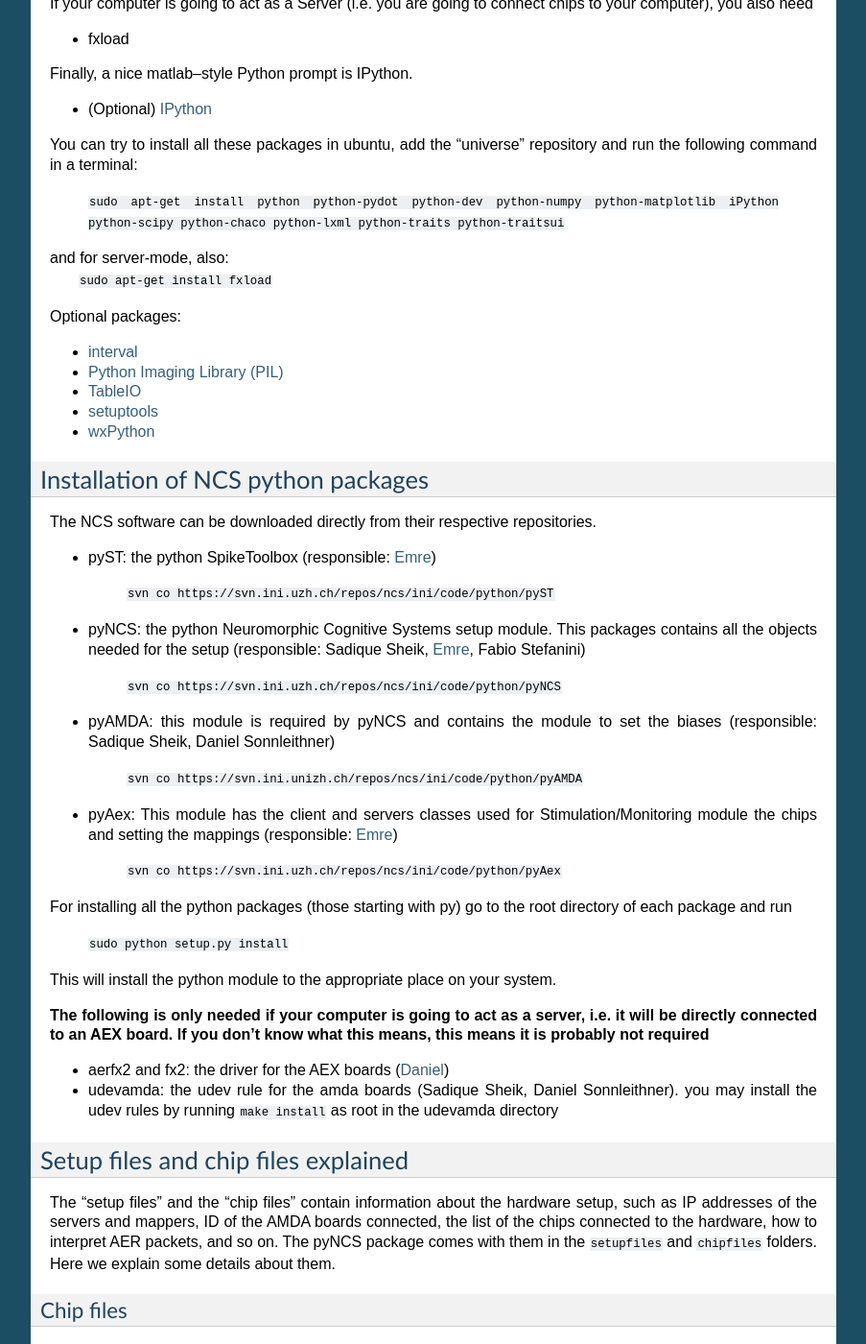
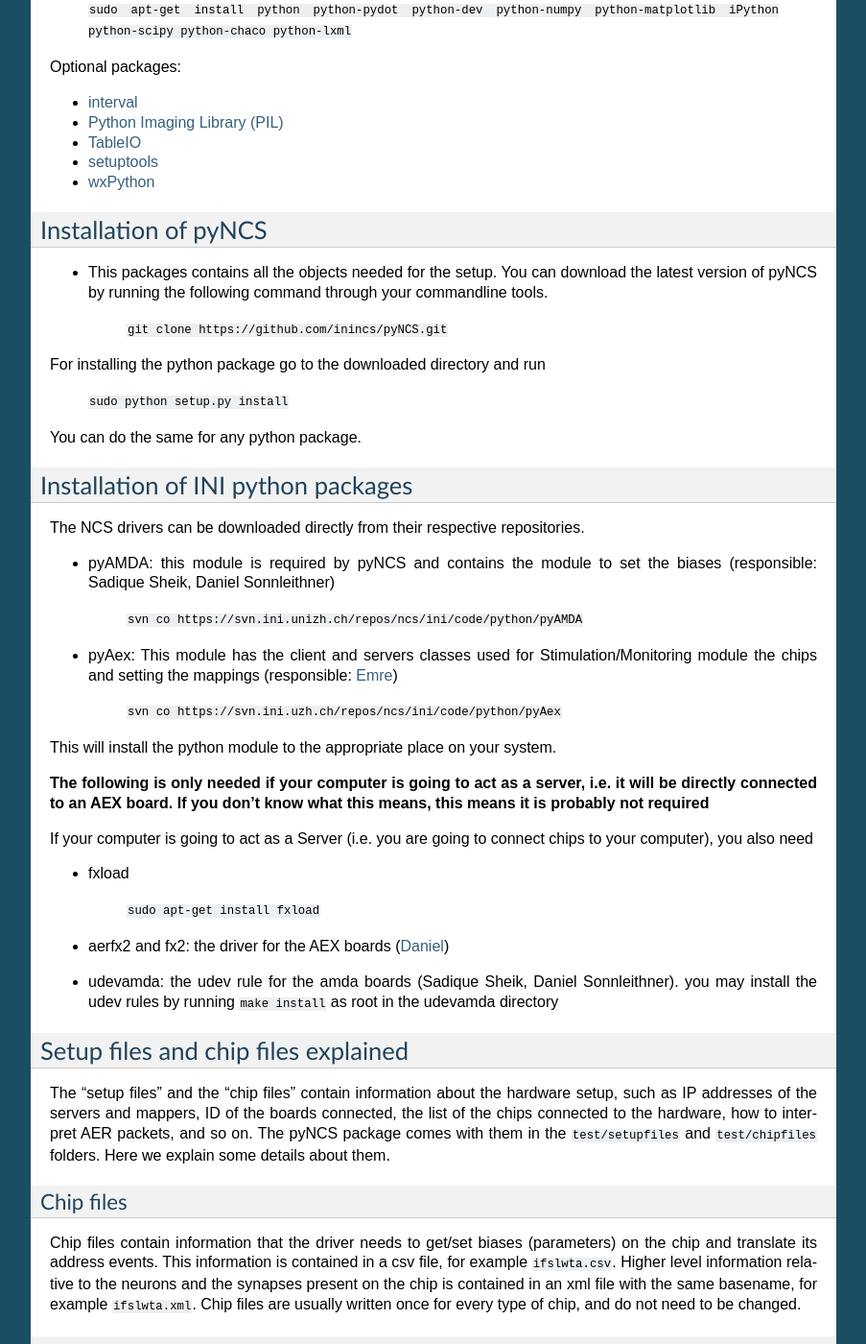
Before and after one commit to inincs/pyNCS, a Sphinx documentation site: the page built from docs/general/installation.txt, in a window 1280 px wide and 1400 px high, scrolled down 686 px. Shown: the whole window at 96% size, without its empty margins (198-1101 px from the left). Built offline with Sphinx 7.4.7, drawn with Linux system fonts in a browser that asks for light colours; formulas are drawn with MathJax 3; pages that are not in the unit, such as notebooks, are missing from menus; some of the changed text lies outside the part shown.

Commit message:
documentation for installation updated.

```diff
--- a/docs/general/installation.txt
+++ b/docs/general/installation.txt
@@ -4,36 +4,26 @@ Software Installation
 Preliminary remarks
 -------------------
 
-**Please remember that most of this software is **work in progress, therefore please do not distribute.**
-
-The software used in the NCS group is mainly written in the Python Programming Language. Online tutorials for python can be found on `docs.python.org <http://docs.python.org/tutorial/>`
-
 The software is mainly tested on Linux. It has been reported to work on Mac OS X without considerable difficulty, but is is currently not supported by Windows.
 
 Prerequisites
 .............
 
-You first need the following packages
+You first need the following python packages
 
 - `python <http://www.python.org>`_
 - `python-dev <http://www.python.org>`_
-
-And the following third party modules
-
 - `numpy <http://numpy.scipy.org/>`_
+- `scipy <http://numpy.scipy.org/>`_
 - `matplotlib <http://matplotlib.sourceforge.net/>`_
-- `scipy <http://numpy.scipy.org/>`_
 - `pydot <http://pydot.googlecode.com/files/pydot-1.0.25.zip>`_
+- `lxml <http://lxml.de/>`_
 
 For real-time vizualization, you will need Enthoughts Chaco Module:
 
 - `TraitsGUI <http://www.enthought.com/repo/ETS/TraitsGUI-3.6.0.tar.gz>`_
 - `chaco <http://pypi.python.org/pypi/Chaco/3.0.0>`_
 
-If your computer is going to act as a Server (i.e. you are going to connect
-chips to your computer), you also need
-
-- fxload
 
 Finally, a nice matlab--style Python prompt is IPython.
 
@@ -41,10 +31,8 @@ Finally, a nice matlab--style Python prompt is IPython.
 
 You can try to install all these packages in ubuntu, add the "universe" repository and run the following command in a terminal:
 
-    ``sudo apt-get install python python-pydot python-dev python-numpy python-matplotlib iPython python-scipy python-chaco python-lxml python-traits python-traitsui``
+    ``sudo apt-get install python python-pydot python-dev python-numpy python-matplotlib iPython python-scipy python-chaco python-lxml``
 
-and for server-mode, also:
-    ``sudo apt-get install fxload``
 
 Optional packages:
 
@@ -54,19 +42,26 @@ Optional packages:
 - `setuptools <http://pypi.python.org/pypi/setuptools/0.6c8>`_
 - `wxPython <http://downloads.sourceforge.net/wxpython/wxPython-src-2.9.1.1.tar.bz2>`_
 
+Installation of pyNCS
+---------------------
 
-Installation of NCS python packages
+- This packages contains all the objects needed for the setup. You can download
+  the latest version of pyNCS by running the following command through your commandline tools.
+
+    ``git clone https://github.com/inincs/pyNCS.git``
+
+For installing the python package go to the downloaded directory and run
+
+    ``sudo python setup.py install``
+
+You can do the same for any python package.
+
+
+Installation of INI python packages
 -----------------------------------
 
-The NCS software can be downloaded directly from their respective repositories.
 
-- pyST: the python SpikeToolbox (responsible: Emre_)
-
-    ``svn co https://svn.ini.uzh.ch/repos/ncs/ini/code/python/pyST``
-
-- pyNCS: the python Neuromorphic Cognitive Systems setup module. This packages contains all the objects needed for the setup (responsible: Sadique Sheik, Emre_, Fabio Stefanini)
-
-    ``svn co https://svn.ini.uzh.ch/repos/ncs/ini/code/python/pyNCS``
+The NCS drivers can be downloaded directly from their respective repositories.
 
 - pyAMDA: this module is required by pyNCS and contains the module to set the biases (responsible: Sadique Sheik, Daniel Sonnleithner)
 
@@ -76,13 +71,17 @@ The NCS software can be downloaded directly from their respective repositories.
 
     ``svn co https://svn.ini.uzh.ch/repos/ncs/ini/code/python/pyAex``
 
-For installing all the python packages (those starting with py) go to the root directory of each package and run
-
-    ``sudo python setup.py install``
 
 This will install the python module to the appropriate place on your system.
 
 **The following is only needed if your computer is going to act as a server, i.e. it will be directly connected to an AEX board. If you don't know what this means, this means it is probably not required**
+
+If your computer is going to act as a Server (i.e. you are going to connect
+chips to your computer), you also need
+
+- fxload
+
+    ``sudo apt-get install fxload``
 
 - aerfx2 and fx2: the driver for the AEX boards (Daniel_)
 - udevamda: the udev rule for the amda boards (Sadique Sheik, Daniel Sonnleithner). you may install the udev rules by running ``make install`` as root in the udevamda directory
@@ -91,8 +90,8 @@ Setup files and chip files explained
 ------------------------------------
 
 The "setup files" and the "chip files" contain information about the hardware setup, such
-as IP addresses of the servers and mappers, ID of the AMDA boards connected, the list of the chips connected to the hardware, how to interpret AER packets, and so on.
-The pyNCS package comes with them in the ``setupfiles`` and ``chipfiles``
+as IP addresses of the servers and mappers, ID of the boards connected, the list of the chips connected to the hardware, how to interpret AER packets, and so on.
+The pyNCS package comes with them in the ``test/setupfiles`` and ``test/chipfiles``
 folders. Here we explain some details about them.
 
 Chip files
@@ -237,8 +236,6 @@ The last fields of the ``setup.xml`` file describes which modules should be used
 .. image:: ../images/amda_and_aex.jpg
    :width: 400px
 
-.. _NeuroTools: http://neuralensemble.org/trac/NeuroTools
-.. _pyST: pyst.html
 .. _Emre: mailto:emre(at)ini.phys.ethz.ch
 .. _Daniel: mailto:fasnacht(at)sos.phys.ethz.ch
 .. _ncs: http://ncs.ethz.ch
```
